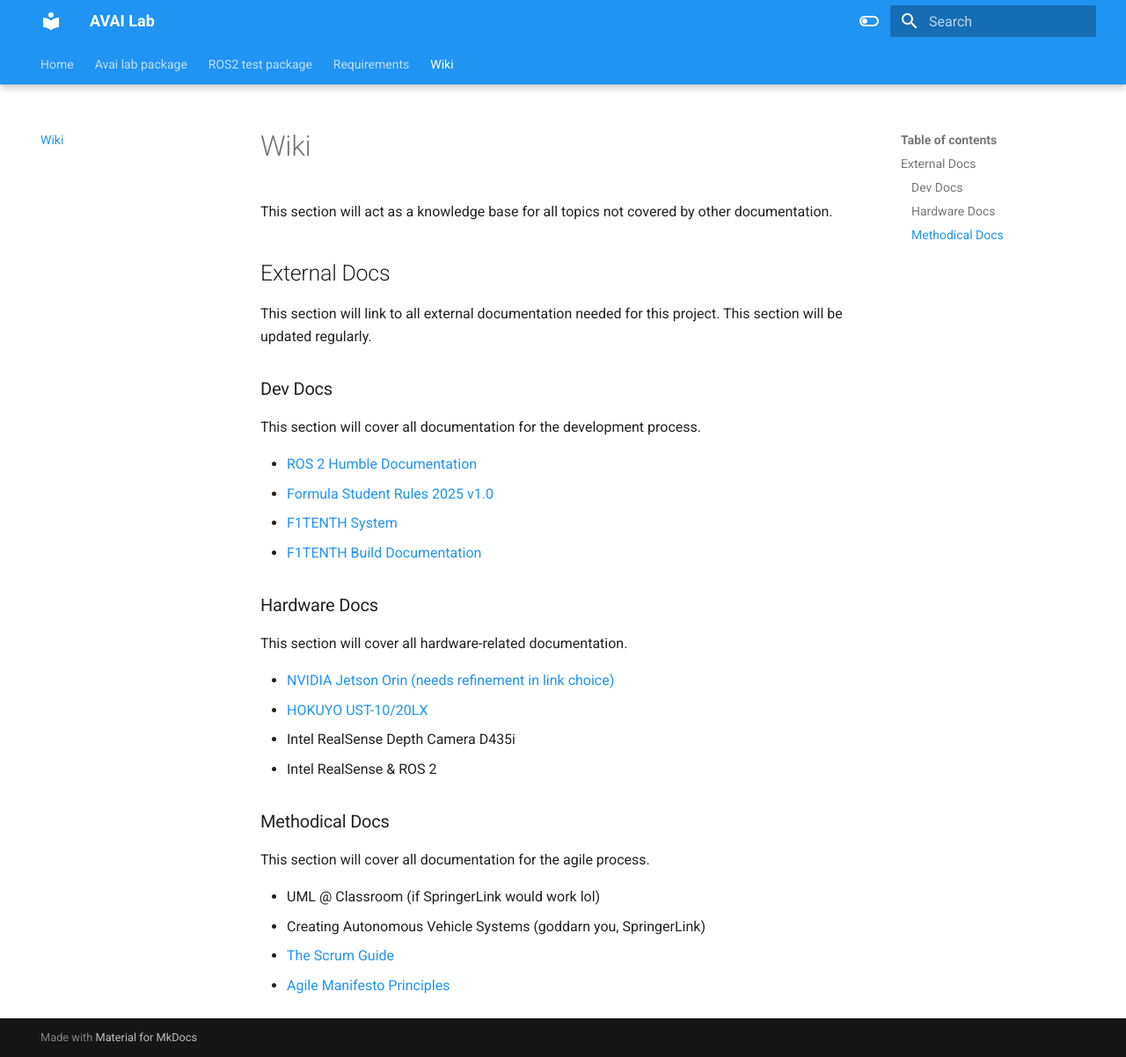
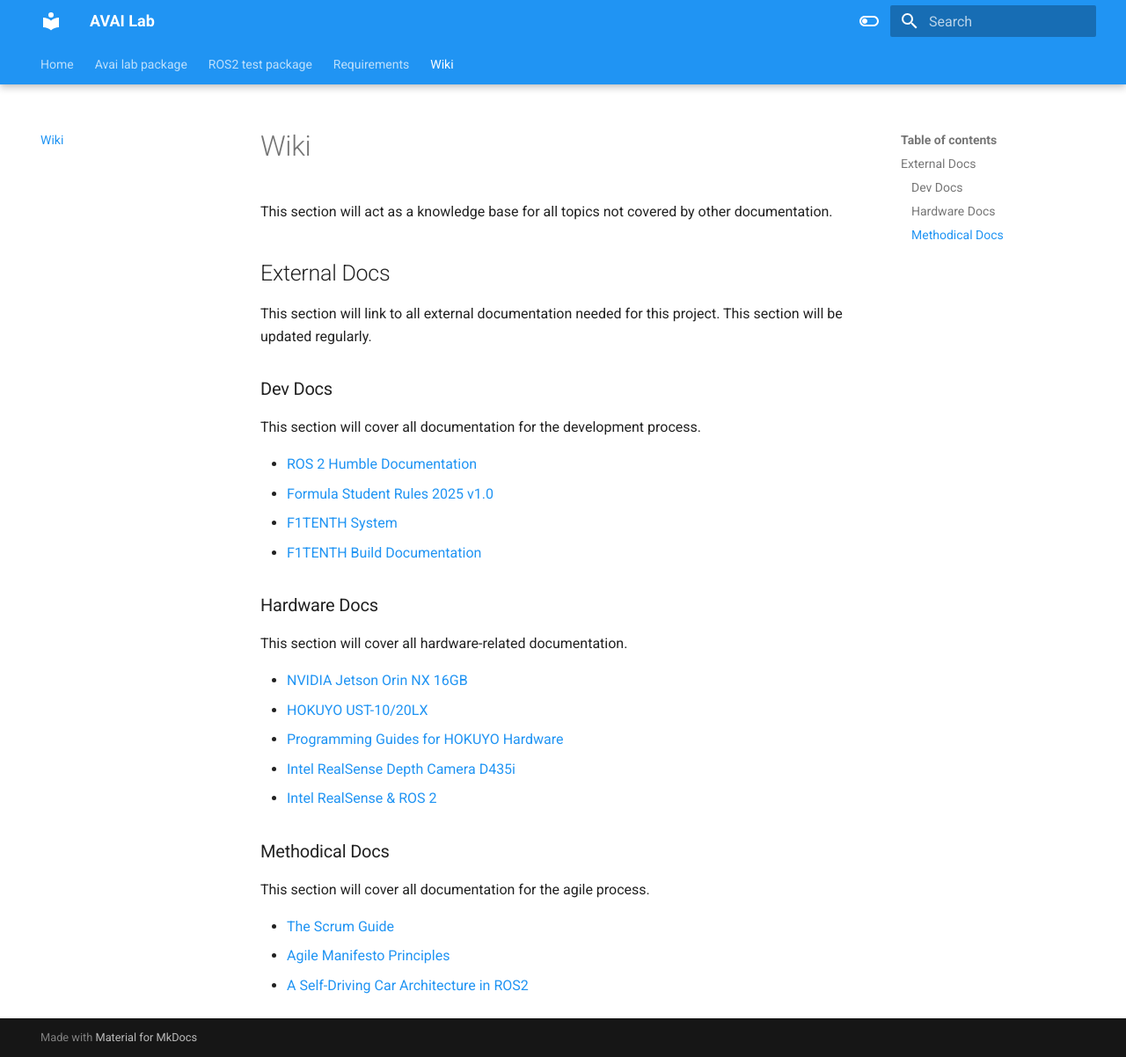
Before and after one commit to VicenteMoraes/race-car-buggy-busters, an MkDocs documentation site: the page built from docs/wiki.md, in a window 1280 px wide and 1202 px high. Shown: the whole window at 88% size. Built offline with MkDocs 1.6.1 and Material for MkDocs 9.7.7, drawn with Linux system fonts in a browser that asks for light colours.

Commit message:
Wiki update

```diff
--- a/docs/wiki.md
+++ b/docs/wiki.md
@@ -19,16 +19,16 @@ This section will cover all documentation for the development process.
 
 This section will cover all hardware-related documentation.
 
-* [NVIDIA Jetson Orin (needs refinement in link choice)](https://developer.nvidia.com/embedded/downloads#?search=Data%20Sheet&tx=$product,jetson_agx_orin,jetson_orin_nx,jetson_orin_nano)
+* [NVIDIA Jetson Orin NX 16GB](https://developer.nvidia.com/embedded/downloads#?search=Data%20Sheet&tx=$product,jetson_agx_orin,jetson_orin_nx,jetson_orin_nano)
 * [HOKUYO UST-10/20LX](https://www.hokuyo-aut.jp/search/single.php?serial=167#download)
-* Intel RealSense Depth Camera D435i
-* Intel RealSense & ROS 2
+* [Programming Guides for HOKUYO Hardware](https://sourceforge.net/p/urgnetwork/wiki/top_en/)
+* [Intel RealSense Depth Camera D435i](https://www.intelrealsense.com/depth-camera-d435i/)
+* [Intel RealSense & ROS 2](https://dev.intelrealsense.com/docs/ros2-wrapper)
 
 ### Methodical Docs
 
 This section will cover all documentation for the agile process.
 
-* UML @ Classroom (if SpringerLink would work lol)
-* Creating Autonomous Vehicle Systems (goddarn you, SpringerLink)
 * [The Scrum Guide](https://scrumguides.org/docs/scrumguide/v2020/2020-Scrum-Guide-US.pdf#zoom=100)
 * [Agile Manifesto Principles](https://agilemanifesto.org/principles.html)
+* [A Self-Driving Car Architecture in ROS2](https://ieeexplore.ieee.org/document/9041020)
```
